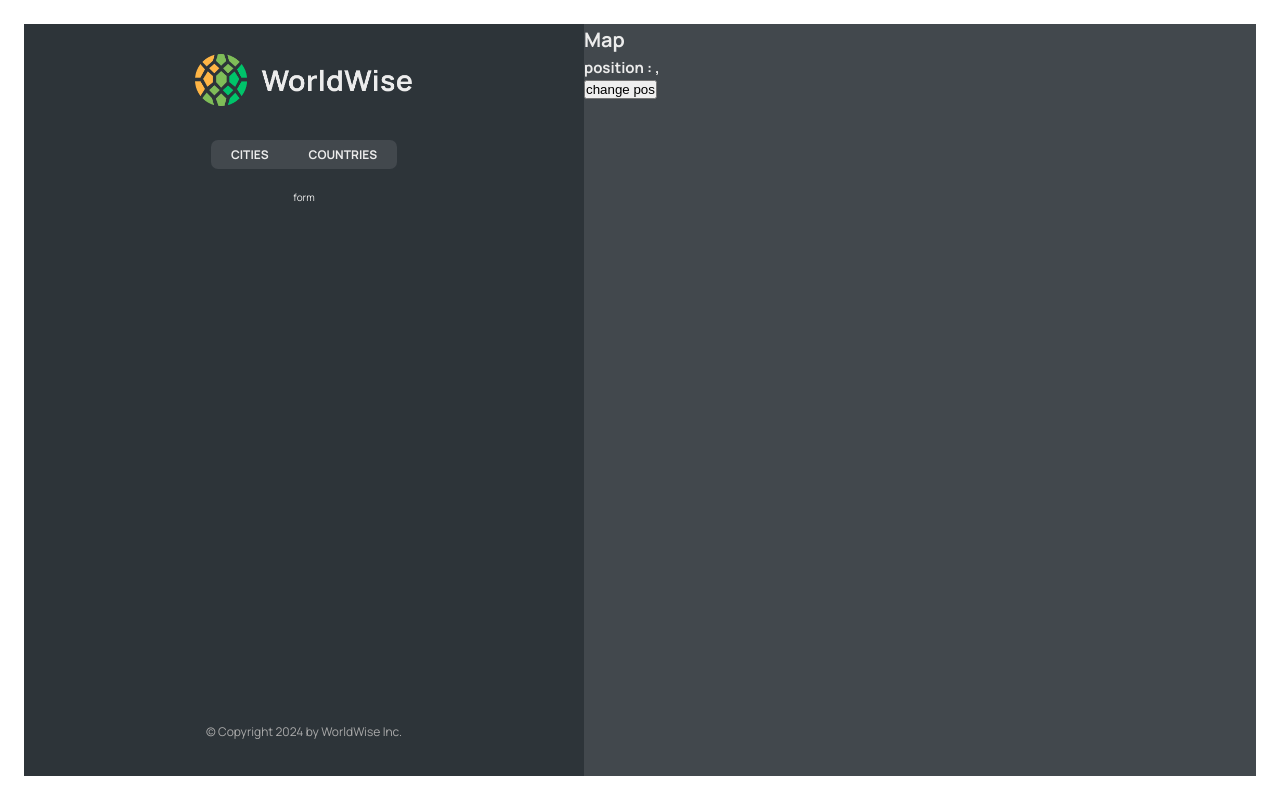
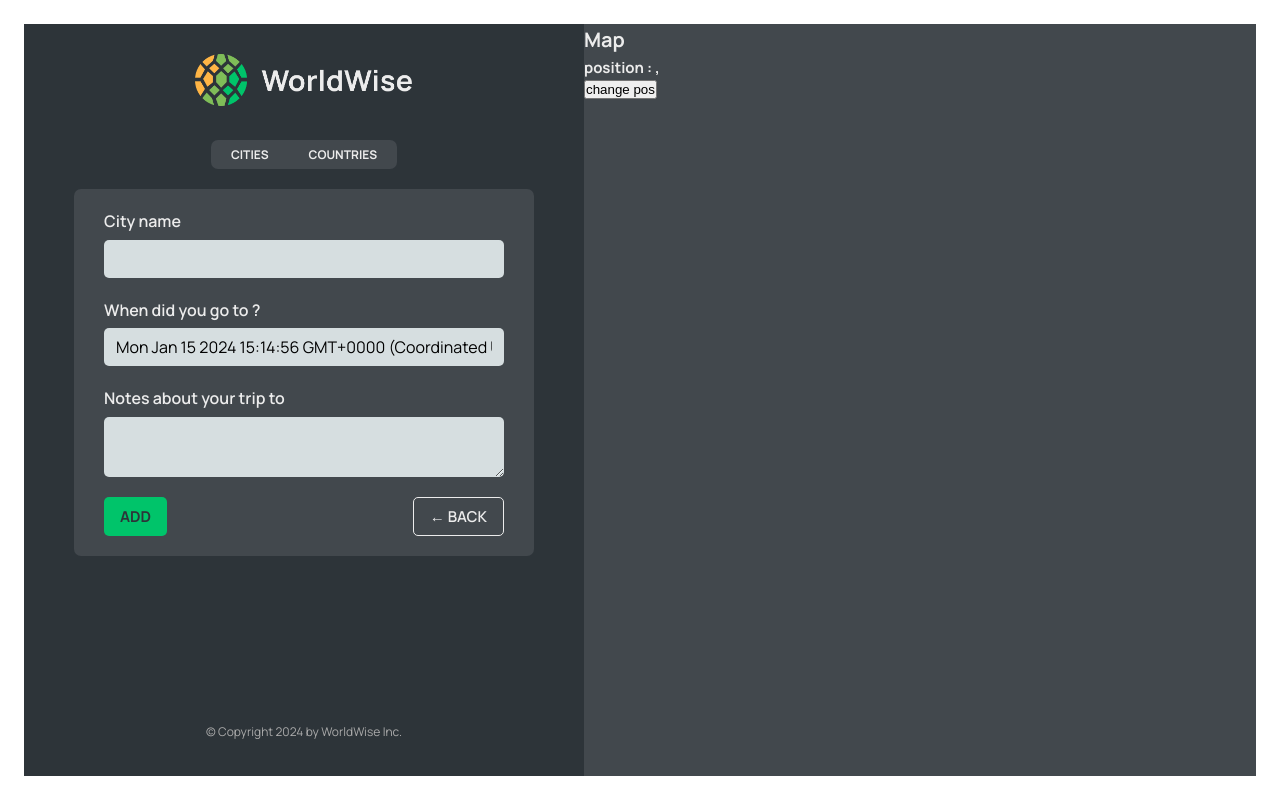
Before and after one commit to nitin-devatraj/worldwise, a React (Vite) app: page /app/form in a window 1280 px wide. Built offline with nearby package versions, Linux system fonts and the light colour scheme; data requests are answered from the project's data file.

Commit message:
add Form & Button component & implement programmatic nav with useNavigate + Naviagte component

```diff
--- a/src/App.jsx
+++ b/src/App.jsx
@@ -1,5 +1,5 @@
 import { useState, useEffect } from "react";
-import { BrowserRouter, Routes, Route } from "react-router-dom";
+import { BrowserRouter, Routes, Route, Navigate } from "react-router-dom";
 import Homepage from "./pages/homepage/Homepage";
 import Pricing from "./pages/pricing/Pricing";
 import Product from "./pages/product/Product";
@@ -9,6 +9,7 @@ import PageNotFound from "./pages/page-not-found/PageNotFound";
 import CityList from "./pages/app-layout/sidebar/city-list/CityList";
 import CountryList from "./pages/app-layout/sidebar/countries-list/CountryList";
 import CityDetails from "./pages/app-layout/sidebar/city-details/CityDetails";
+import Form from "./pages/app-layout/sidebar/form/Form";
 
 export default function App() {
   const [cities, setCities] = useState([]);
@@ -37,10 +38,7 @@ export default function App() {
         <Route path="/product" element={<Product />} />
         <Route path="/pricing" element={<Pricing />} />
         <Route path="/app" element={<AppLayout />}>
-          <Route
-            index
-            element={<CityList cities={cities} isLoading={isLoading} />}
-          />
+          <Route index element={<Navigate replace to="cities" />} />
           <Route
             path="cities"
             element={<CityList cities={cities} isLoading={isLoading} />}
@@ -50,7 +48,7 @@ export default function App() {
             path="countries"
             element={<CountryList cities={cities} isLoading={isLoading} />}
           />
-          <Route path="form" element={<p>form</p>} />
+          <Route path="form" element={<Form />} />
         </Route>
         <Route path="/login" element={<Login />} />
         <Route path="*" element={<PageNotFound />} />
--- /dev/null
+++ b/src/components/button/Button.jsx
@@ -0,0 +1,9 @@
+import styles from "./Button.module.css";
+
+export default function Button({ children, onClick, type }) {
+  return (
+    <button onClick={onClick} className={`${styles.btn} ${styles[type]}`}>
+      {children}
+    </button>
+  );
+}
--- /dev/null
+++ b/src/components/button/Button.module.css
@@ -0,0 +1,35 @@
+.btn {
+  color: inherit;
+  text-transform: uppercase;
+  padding: 0.8rem 1.6rem;
+  font-family: inherit;
+  font-size: 1.5rem;
+  border: none;
+  border-radius: 5px;
+  cursor: pointer;
+}
+
+.primary {
+  font-weight: 700;
+  background-color: var(--color-brand--2);
+  color: var(--color-dark--1);
+}
+
+.back {
+  font-weight: 600;
+  background: none;
+  border: 1px solid currentColor;
+}
+
+.position {
+  font-weight: 700;
+  position: absolute;
+  z-index: 1000;
+  font-size: 1.4rem;
+  bottom: 4rem;
+  left: 50%;
+  transform: translateX(-50%);
+  background-color: var(--color-brand--2);
+  color: var(--color-dark--1);
+  box-shadow: 0 0.4rem 1.2rem rgba(36, 42, 46, 0.16);
+}
--- a/src/pages/app-layout/map/Map.jsx
+++ b/src/pages/app-layout/map/Map.jsx
@@ -1,13 +1,14 @@
-import { useSearchParams } from "react-router-dom";
+import { useNavigate, useSearchParams } from "react-router-dom";
 import styles from "./Map.module.css";
 
 export default function Map() {
+  const navigate = useNavigate();
   const [searchParams, setSearchParams] = useSearchParams();
   const lat = searchParams.get("lat");
   const lng = searchParams.get("lng");
 
   return (
-    <div className={styles.mapContainer}>
+    <div className={styles.mapContainer} onClick={() => navigate("form")}>
       <h1>Map</h1>
       <h2>
         position : {lat}, {lng}
--- /dev/null
+++ b/src/pages/app-layout/sidebar/form/Form.jsx
@@ -0,0 +1,61 @@
+// "https://api.bigdatacloud.net/data/reverse-geocode-client?latitude=0&longitude=0"
+
+import { useState } from "react";
+import styles from "./Form.module.css";
+import Button from "../../../../components/button/Button";
+import { useNavigate } from "react-router-dom";
+
+function Form() {
+  const navigate = useNavigate();
+  const [cityName, setCityName] = useState("");
+  // const [country, setCountry] = useState("");
+  const [date, setDate] = useState(new Date());
+  const [notes, setNotes] = useState("");
+
+  return (
+    <form className={styles.form}>
+      <div className={styles.row}>
+        <label htmlFor="cityName">City name</label>
+        <input
+          id="cityName"
+          onChange={(e) => setCityName(e.target.value)}
+          value={cityName}
+        />
+        {/* <span className={styles.flag}>{emoji}</span> */}
+      </div>
+
+      <div className={styles.row}>
+        <label htmlFor="date">When did you go to {cityName}?</label>
+        <input
+          id="date"
+          onChange={(e) => setDate(e.target.value)}
+          value={date}
+        />
+      </div>
+
+      <div className={styles.row}>
+        <label htmlFor="notes">Notes about your trip to {cityName}</label>
+        <textarea
+          id="notes"
+          onChange={(e) => setNotes(e.target.value)}
+          value={notes}
+        />
+      </div>
+
+      <div className={styles.buttons}>
+        <Button type="primary">Add</Button>
+        <Button
+          type="back"
+          onClick={(e) => {
+            e.preventDefault();
+            navigate(-1);
+          }}
+        >
+          &larr; Back
+        </Button>
+      </div>
+    </form>
+  );
+}
+
+export default Form;
--- /dev/null
+++ b/src/pages/app-layout/sidebar/form/Form.module.css
@@ -0,0 +1,44 @@
+.form {
+  background-color: var(--color-dark--2);
+  border-radius: 7px;
+  padding: 2rem 3rem;
+  width: 100%;
+  display: flex;
+  flex-direction: column;
+  gap: 2rem;
+}
+
+.row {
+  display: flex;
+  flex-direction: column;
+  gap: 0.5rem;
+  position: relative;
+}
+
+.buttons {
+  display: flex;
+  justify-content: space-between;
+}
+
+.flag {
+  position: absolute;
+  right: 1rem;
+  top: 2.7rem;
+  font-size: 2.8rem;
+}
+
+.form.loading {
+  opacity: 0.3;
+}
+
+.form.loading button {
+  pointer-events: none;
+  background-color: var(--color-light--1);
+  border: 1px solid var(--color-light--1);
+  color: var(--color-dark--0);
+}
+
+:global(.react-datepicker) {
+  font-family: inherit;
+  font-size: 1.2rem;
+}
--- a/src/pages/homepage/Homepage.jsx
+++ b/src/pages/homepage/Homepage.jsx
@@ -19,7 +19,7 @@ export default function Homepage() {
           you have wandered the world.
         </h2>
 
-        <Link to="/app/cities" className="cta">
+        <Link to="/app" className="cta">
           Start Tracking Now
         </Link>
       </section>
```
Also changed, not shown: src/utilities/utilities.js (added, +7 -0 lines).
